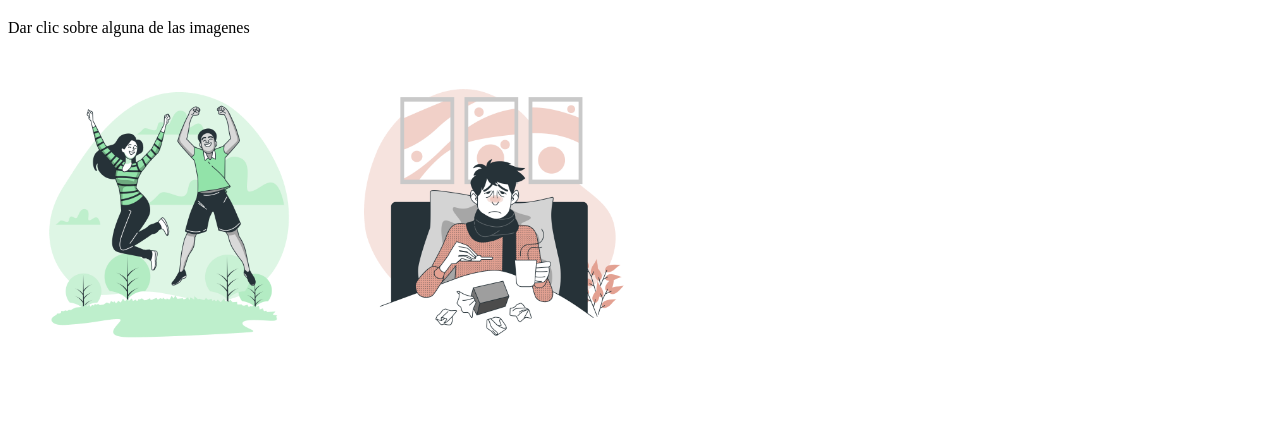
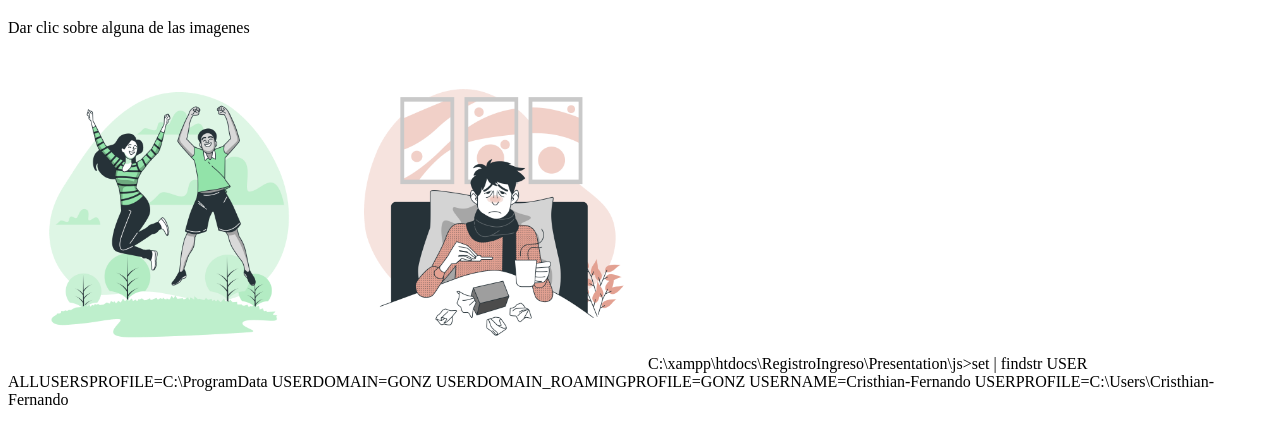
Before and after one commit to Cristian-80/frontend, a plain HTML site: page 10.html in a window 1280 px wide. Shown: the part 61-504 px from the top of the page. Drawn offline with Linux system fonts and the light colour scheme.

Commit message:
Update 10.html

```diff
--- a/10.html
+++ b/10.html
@@ -11,3 +11,10 @@
     <a href="10.2.html"><img src="imagenes/imagen2.png" alt="Persona enferma" width="25%"></a>
 </body>
 </html>
+
+C:\xampp\htdocs\RegistroIngreso\Presentation\js>set | findstr USER
+ALLUSERSPROFILE=C:\ProgramData
+USERDOMAIN=GONZ
+USERDOMAIN_ROAMINGPROFILE=GONZ
+USERNAME=Cristhian-Fernando
+USERPROFILE=C:\Users\Cristhian-Fernando
```
